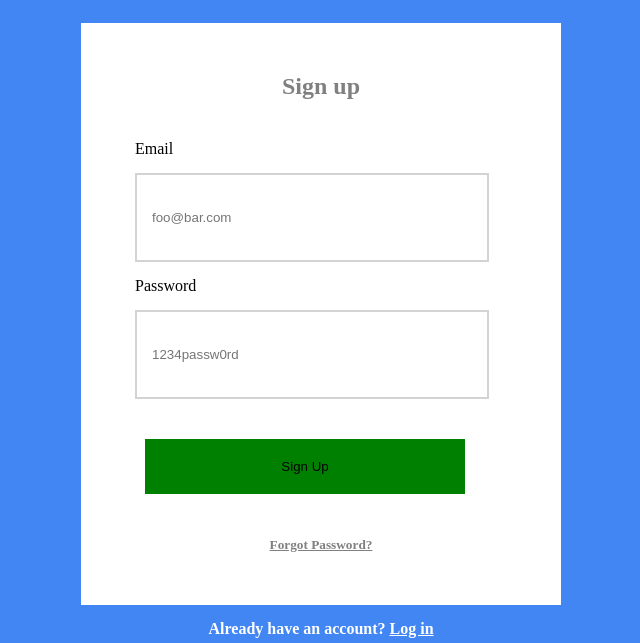
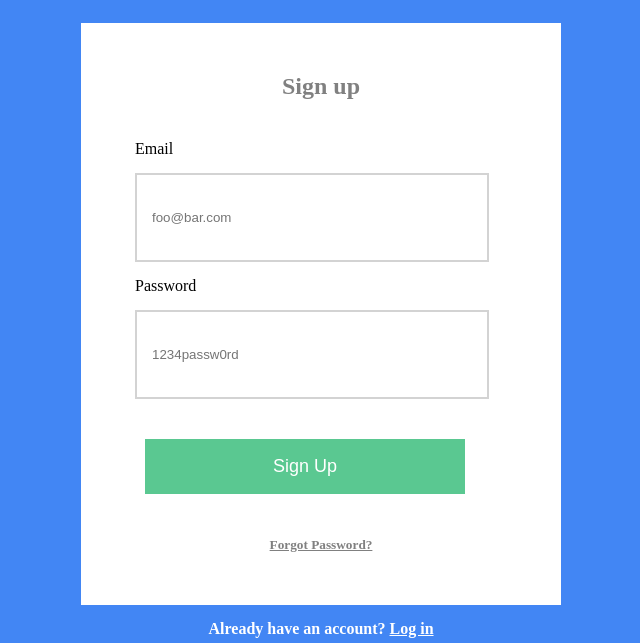
Before and after one commit to tachyla/analog_sea, a plain HTML site: page index.html in a window 1280 px wide. Shown: the part 157-800 px from the top of the page, without its empty margins (319-959 px from the left). Drawn offline with Linux system fonts and the light colour scheme.

Commit message:
submit button needs stretching

```diff
--- a/main.css
+++ b/main.css
@@ -57,13 +57,12 @@ footer a {
 }
 .createacct form li:last-child input {
 	margin: 10px;
-	background-color: green;
-	width: 320px;
-	height: 55px;
-	border: 2px solid lightgray;
 	border-style: none;
-	padding: 15px;
-	/*absolute position the submit button*/
+	background-color: #5AC891;
+	color: white;
+	font-size: 18px;
+	/*absolute position the submit button
+	stretch the position of the submit button*/
 }
 .createacct h5 {
 	text-align: center;
```
